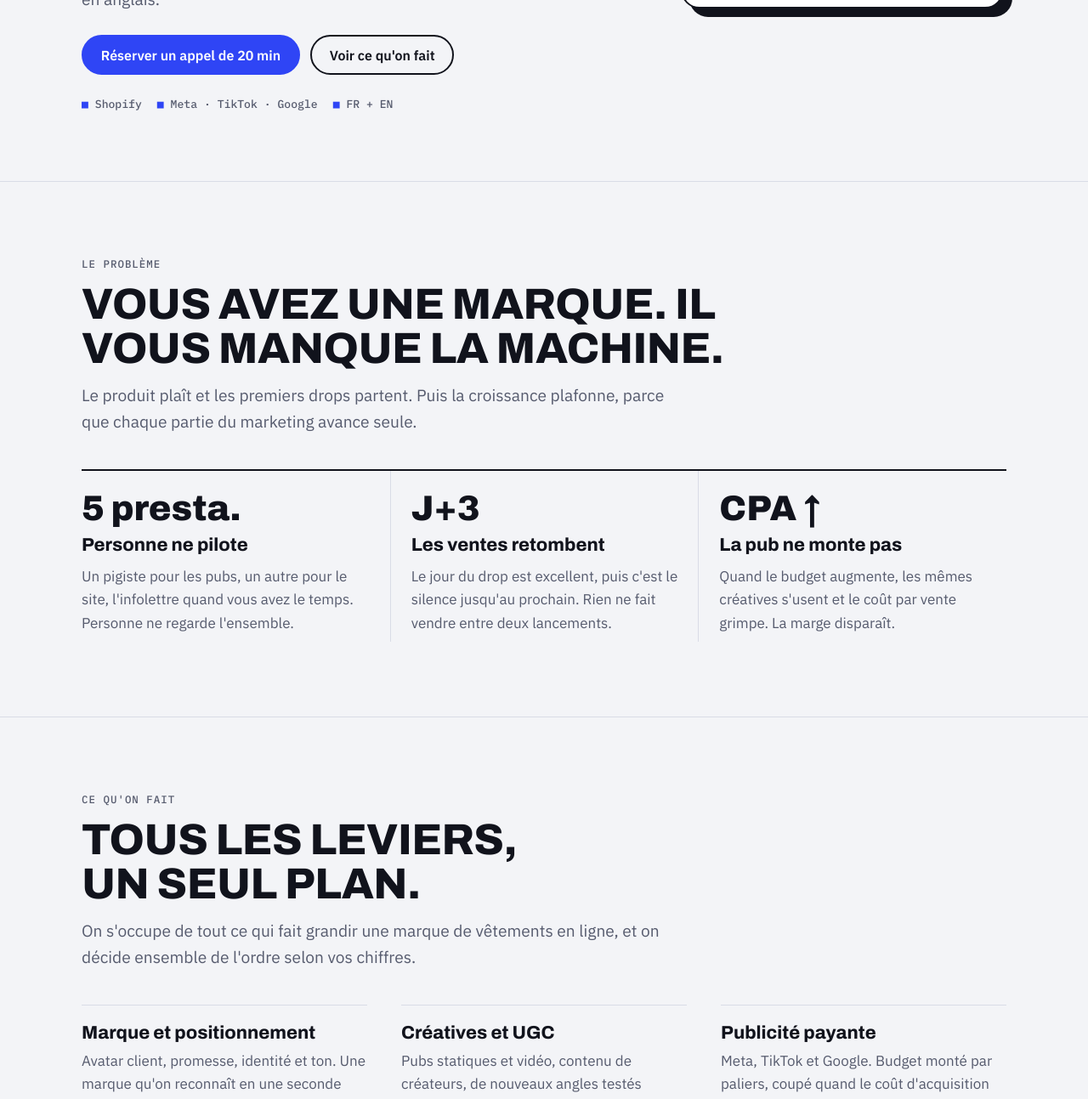
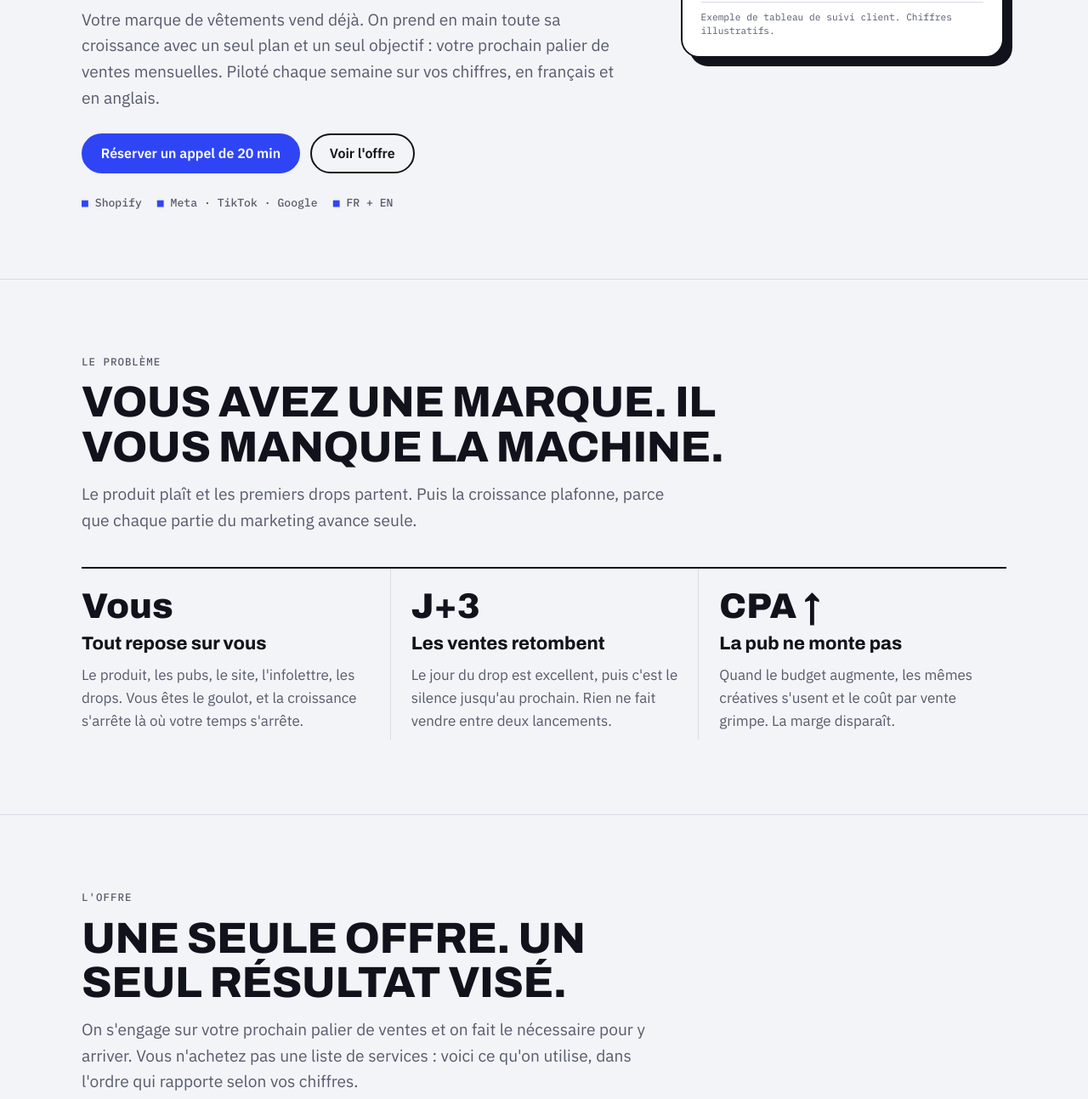
Before and after one commit to Loikroy14/BrandScaling, a plain HTML site: page index.html in a window 1280 px wide. Shown: the part 707-2000 px from the top of the page at 85% size. Drawn offline with Linux system fonts and the light colour scheme.

Commit message:
Recentrer la page sur une seule offre et l'avatar 30-300 k$/mois
Co-Authored-By: Claude Opus 5.5 <noreply@anthropic.com>
Claude-Session: https://claude.ai/code/session_01KnkPZwm1a5HGGqa5qbxb3F

```diff
--- a/index.html
+++ b/index.html
@@ -220,11 +220,11 @@ footer .wrap { padding-block: 28px; display: flex; flex-wrap: wrap; justify-cont
     <div class="wrap">
       <div class="hero-copy">
         <p class="eyebrow">Brand scaling pour marques de vêtements canadiennes</p>
-        <h1>Votre marque a percé. <span class="hl">On la fait passer à l'échelle.</span></h1>
-        <p class="lede">Marque, publicité, contenu, site et rétention. Une seule équipe, un seul plan de croissance, piloté chaque semaine sur vos chiffres. En français et en anglais.</p>
+        <h1>Passez au palier suivant. <span class="hl">Sans que tout repose sur vous.</span></h1>
+        <p class="lede">Votre marque de vêtements vend déjà. On prend en main toute sa croissance avec un seul plan et un seul objectif : votre prochain palier de ventes mensuelles. Piloté chaque semaine sur vos chiffres, en français et en anglais.</p>
         <div class="cta-row">
           <a class="btn btn-primary" data-agence-lien="rdv" href="#rdv">Réserver un appel de 20 min</a>
-          <a class="btn btn-ghost" href="#leviers">Voir ce qu'on fait</a>
+          <a class="btn btn-ghost" href="#offre">Voir l'offre</a>
         </div>
         <div class="facts">
           <span>Shopify</span>
@@ -257,9 +257,9 @@ footer .wrap { padding-block: 28px; display: flex; flex-wrap: wrap; justify-cont
       </div>
       <div class="pains">
         <div class="pain">
-          <span class="big">5 presta.</span>
-          <h3>Personne ne pilote</h3>
-          <p>Un pigiste pour les pubs, un autre pour le site, l'infolettre quand vous avez le temps. Personne ne regarde l'ensemble.</p>
+          <span class="big">Vous</span>
+          <h3>Tout repose sur vous</h3>
+          <p>Le produit, les pubs, le site, l'infolettre, les drops. Vous êtes le goulot, et la croissance s'arrête là où votre temps s'arrête.</p>
         </div>
         <div class="pain">
           <span class="big">J+3</span>
@@ -275,12 +275,12 @@ footer .wrap { padding-block: 28px; display: flex; flex-wrap: wrap; justify-cont
     </div>
   </section>
 
-  <section class="block" id="leviers">
+  <section class="block" id="offre">
     <div class="wrap">
       <div class="section-head">
-        <p class="eyebrow">Ce qu'on fait</p>
-        <h2>Tous les leviers, un seul plan.</h2>
-        <p class="lede">On s'occupe de tout ce qui fait grandir une marque de vêtements en ligne, et on décide ensemble de l'ordre selon vos chiffres.</p>
+        <p class="eyebrow">L'offre</p>
+        <h2>Une seule offre. Un seul résultat visé.</h2>
+        <p class="lede">On s'engage sur votre prochain palier de ventes et on fait le nécessaire pour y arriver. Vous n'achetez pas une liste de services : voici ce qu'on utilise, dans l'ordre qui rapporte selon vos chiffres.</p>
       </div>
       <div class="deliver">
         <div><h3>Marque et positionnement</h3><p>Avatar client, promesse, identité et ton. Une marque qu'on reconnaît en une seconde dans le fil.</p></div>
@@ -381,9 +381,9 @@ footer .wrap { padding-block: 28px; display: flex; flex-wrap: wrap; justify-cont
           <h3>Pour vous si</h3>
           <ul>
             <li>Vous vendez des vêtements en ligne au Canada.</li>
-            <li>Vous faites environ 15 000 $ à 150 000 $ par mois.</li>
+            <li>Vous faites environ 30 000 $ à 300 000 $ par mois.</li>
             <li>Vous lancez par drops ou par collections.</li>
-            <li>Vous voulez des ventes régulières sans casser vos prix.</li>
+            <li>La croissance plafonne parce que tout passe par vous.</li>
           </ul>
         </div>
         <div class="ko">
@@ -429,7 +429,7 @@ footer .wrap { padding-block: 28px; display: flex; flex-wrap: wrap; justify-cont
 
   <section class="final" id="rdv">
     <div class="wrap">
-      <p class="eyebrow" style="color: inherit; opacity: .7">Prêt à passer à la prochaine étape ?</p>
+      <p class="eyebrow" style="color: inherit; opacity: .7">Prêt pour le prochain palier ?</p>
       <h2>Faisons grandir votre marque.</h2>
       <p>Réservez 20 minutes. On vous dit où votre marque perd des ventes, même si on ne travaille pas ensemble.</p>
       <a class="btn btn-primary" data-agence-lien="rdv" href="https://calendly.com/VOTRE-LIEN/appel-20-min" target="_blank" rel="noopener">Réserver un appel de 20 min</a>
```
Also changed, not shown: 1 other file.
